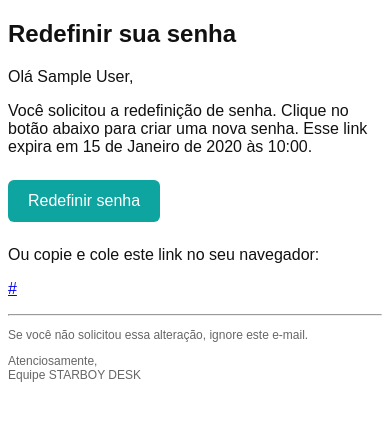
After one commit to elanzyn/STARBOY-DESK, a Django app: template templates/emails/password_reset.html in a window 390 px wide. The commit adds this page. Shown: the top 421 px of the page. Run offline with Django 5.2, Linux system fonts and the light colour scheme; the template is opened without the code that fills it: most values are stand-ins (such as "Sample title", 1, 10 or a date in 2020).

Commit message:
Sistema de chamados STARBOY DESK - versão final
Correlatos:
- Backend Django 5.0.6 com models (Ticket, TicketStatusLog, User, Notification)
- Frontend: templates responsivos, selects estilizados em tema escuro
- Autenticação customizada com roles (USER, ADMIN, SUPER_ADMIN)
- Sistema de logs de status com histórico completo
- Emails de reset de senha com template HTML
- Botão de cópia de link com feedback visual
- AJAX handlers para mudança de status sem reload de página
- Paginação na listagem de tickets

Co-authored-by: Copilot <223556219+Copilot@users.noreply.github.com>

```diff
--- a/apps/authentication/services.py
+++ b/apps/authentication/services.py
@@ -24,8 +24,10 @@ def send_password_reset_email(user, token, request_obj=None):
     subject = '🔐 Redefinir Sua Senha - STARBOY DESK'
 
     # Context para o template
+    display_name = getattr(user, 'nome', None) or getattr(user, 'first_name', None) or (user.get_full_name() if hasattr(user, 'get_full_name') else None) or getattr(user, 'username', None) or getattr(user, 'email', '')
     context = {
         'user': user,
+        'display_name': display_name,
         'reset_url': reset_url,
         'reset_link': reset_url,
         'token': token,
@@ -35,7 +37,7 @@ def send_password_reset_email(user, token, request_obj=None):
     # Renderizar HTML do email
     html_message = render_to_string('emails/password_reset.html', context)
     plain_message = f"""
-Olá {user.nome},
+Olá {display_name},
 
 Você solicitou um reset de senha no STARBOY DESK.
 
--- /dev/null
+++ b/templates/emails/password_reset.html
@@ -0,0 +1,23 @@
+<!doctype html>
+<html>
+<head>
+  <meta charset="utf-8">
+  <title>Redefinir senha - STARBOY DESK</title>
+</head>
+<body>
+  <div style="font-family: sans-serif; color: #111;">
+    <h2>Redefinir sua senha</h2>
+    <p>Olá {{ display_name }},</p>
+    <p>Você solicitou a redefinição de senha. Clique no botão abaixo para criar uma nova senha. Esse link expira em {{ expires_in }}.</p>
+    <p style="margin: 24px 0;">
+      <a href="{{ reset_url }}" style="display:inline-block;padding:12px 20px;background:#0ea5a0;color:white;border-radius:6px;text-decoration:none;">Redefinir senha</a>
+    </p>
+    <p>Ou copie e cole este link no seu navegador:</p>
+    <p><a href="{{ reset_link }}">{{ reset_link }}</a></p>
+
+    <hr>
+    <p style="font-size:12px;color:#666">Se você não solicitou essa alteração, ignore este e-mail.</p>
+    <p style="font-size:12px;color:#666">Atenciosamente,<br>Equipe STARBOY DESK</p>
+  </div>
+</body>
+</html>
```
Also changed, not shown: apps/superadmin/templates/superadmin/password_resets.html (+8 -1 lines), apps/superadmin/views.py (+7 -1 lines).
